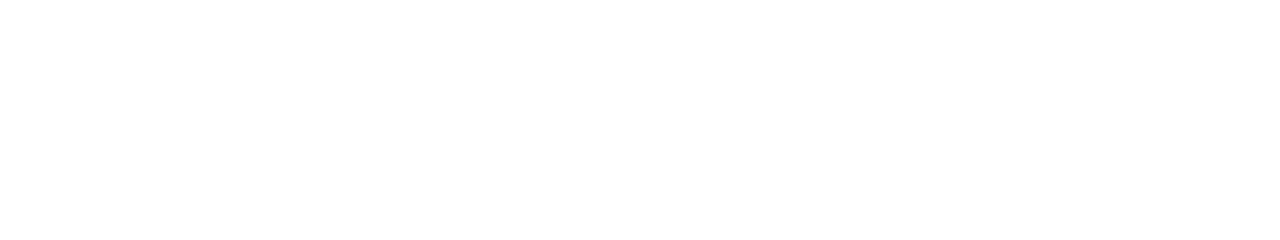
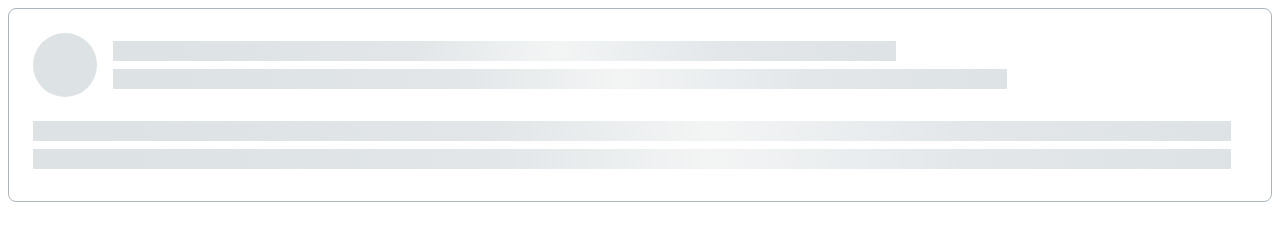
Before and after one commit to js-tasks-ru/htmlcss-20220317_maksim96, a website: page 04-lection2/02-skeleton/index.html in a window 1280 px wide. Drawn offline with Linux system fonts and the light colour scheme.

Commit message:
Styles for skeleton

```diff
--- a/04-lection2/02-skeleton/index.html
+++ b/04-lection2/02-skeleton/index.html
@@ -1,11 +1,23 @@
 <!DOCTYPE html>
-<!-- Страница со скелетоном -->
 <html lang="ru">
 <head>
     <link rel="stylesheet" href="../../assets/css/main.css">
     <link rel="stylesheet" href="./skeleton.css">
 </head>
 <body>
-
+<div class="skeleton">
+    <div class="skeleton__header">
+        <div class="skeleton__circle">
+        </div>
+        <div class="skeleton__header-data">
+            <div class="skeleton__line" style="width: 70%"></div>
+            <div class="skeleton__line" style="width: 80%"></div>
+        </div>
+    </div>
+    <div class="skeleton__content">
+        <div class="skeleton__line"></div>
+        <div class="skeleton__line"></div>
+    </div>
+</div>
 </body>
 </html>
--- a/04-lection2/02-skeleton/skeleton.css
+++ b/04-lection2/02-skeleton/skeleton.css
@@ -0,0 +1,41 @@
+.skeleton {
+    background: #FFFFFF;
+    border: 1px solid var(--grey-3);
+    box-sizing: border-box;
+    border-radius: 8px;
+    padding: 24px 40px 32px 24px;
+    display: flex;
+    flex-direction: column;
+    gap: 24px;
+}
+
+.skeleton__header {
+    display: flex;
+    gap: 16px;
+}
+
+.skeleton__circle {
+    width: 64px;
+    height: 64px;
+    border-radius: 32px;
+    background: var(--grey-2);
+}
+
+.skeleton__header-data {
+    flex-grow: 1;
+    display: flex;
+    flex-direction: column;
+    justify-content: center;
+    gap: 8px;
+}
+
+.skeleton__line {
+    height: 20px;
+    background: linear-gradient(92.51deg, #DDE2E5 6.44%, #E2E6E8 38.47%, #F3F5F5 56.48%, #E3E7EA 77.5%, #DDE2E5 102.52%);
+}
+
+.skeleton__content {
+    display: flex;
+    flex-direction: column;
+    gap: 8px;
+}
```
Lines whose indentation alone changed are shown as unchanged.
